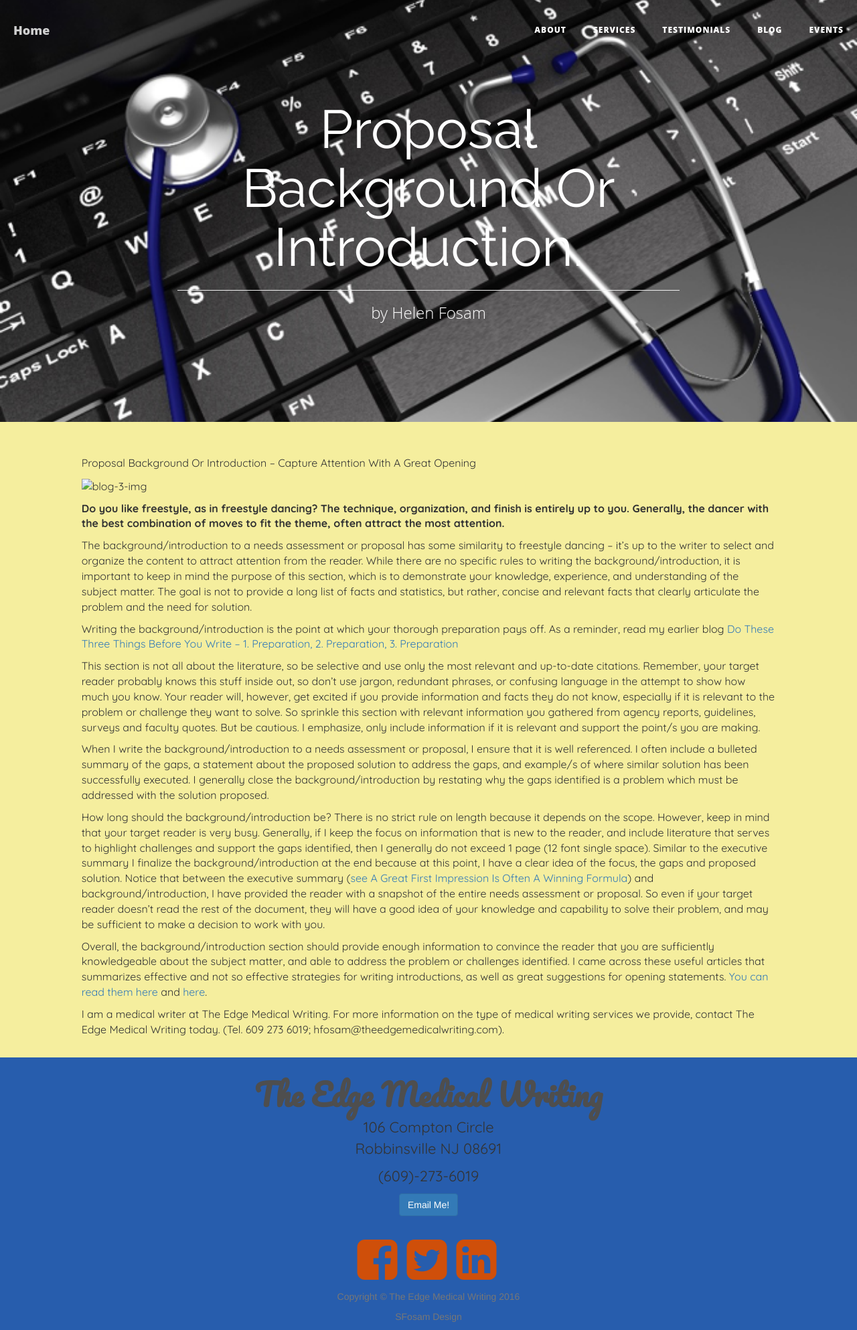
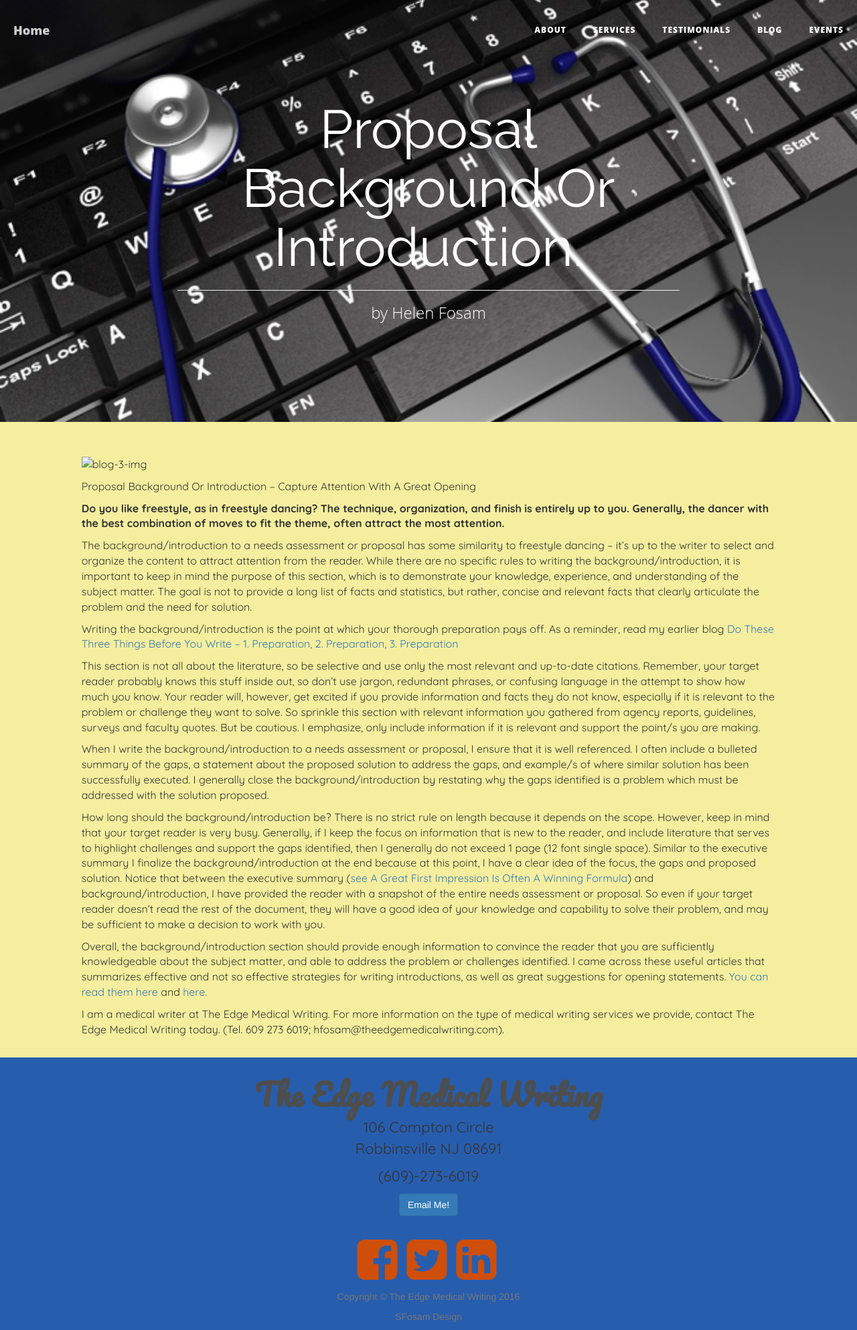
Before and after one commit to saltoriousSIG/theedge, a Jekyll site: the page built from _posts/blogs/2016-10-20-Proposal-Background-or-Introduction.md, in a window 1280 px wide. Shown: the whole page at 67% size. Built offline with Jekyll 4.4.1, drawn with Linux system fonts in a browser that asks for light colours.

Commit message:
Update 2016-10-20-Proposal-Background-or-Introduction.md

```diff
--- a/_posts/blogs/2016-10-20-Proposal-Background-or-Introduction.md
+++ b/_posts/blogs/2016-10-20-Proposal-Background-or-Introduction.md
@@ -7,10 +7,11 @@ date: October 20, 2016
 category: blogs
 ---
 
+![blog-3-img](assets/img/blog-6-pic.png)
+
 
 Proposal Background Or Introduction -- Capture Attention With A Great Opening
 
-![blog-3-img](assets/img/blog-6-pic.png)
 
 **Do you like freestyle, as in freestyle dancing? The technique, organization, and finish is entirely up to you. Generally, the dancer with the best combination of moves to fit the theme, often attract the most attention.**
 
```
